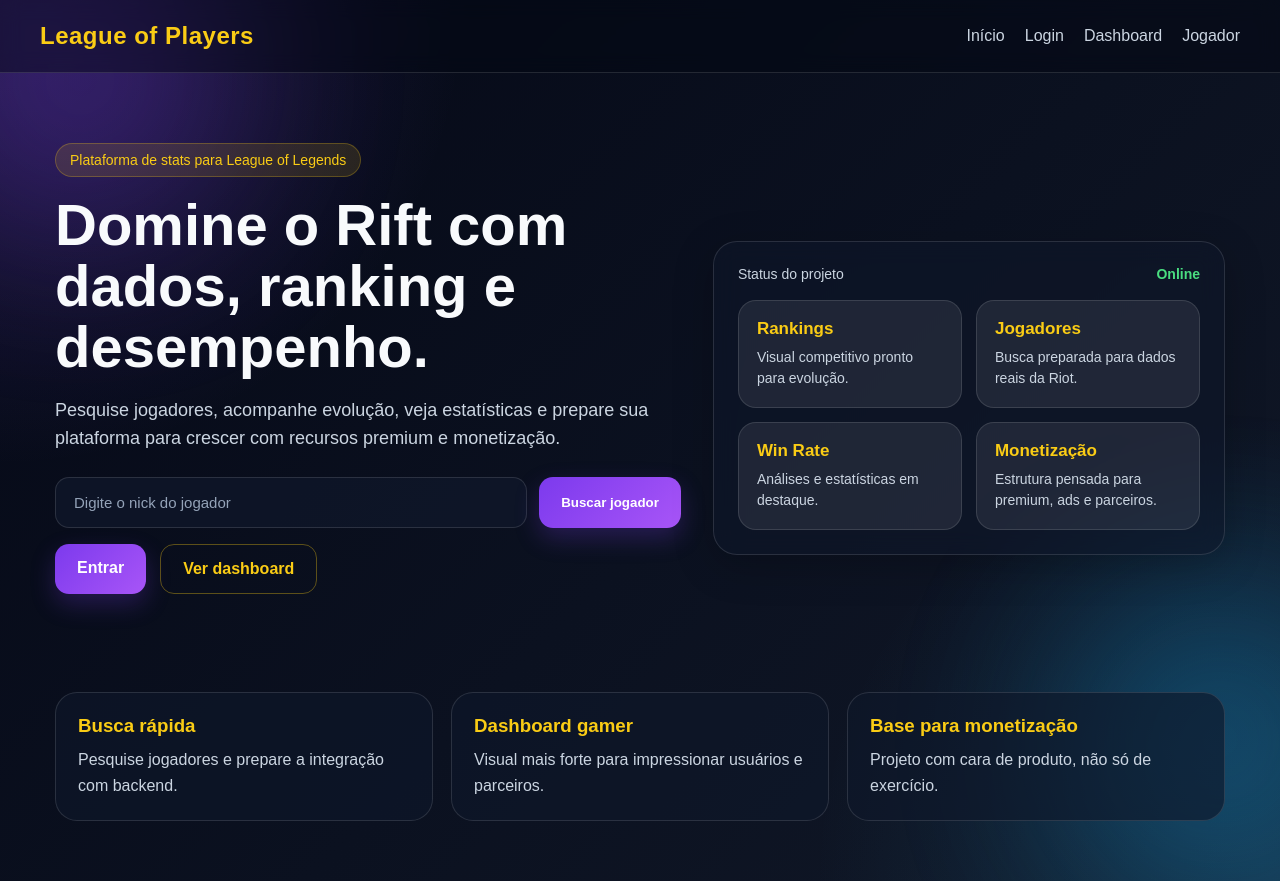
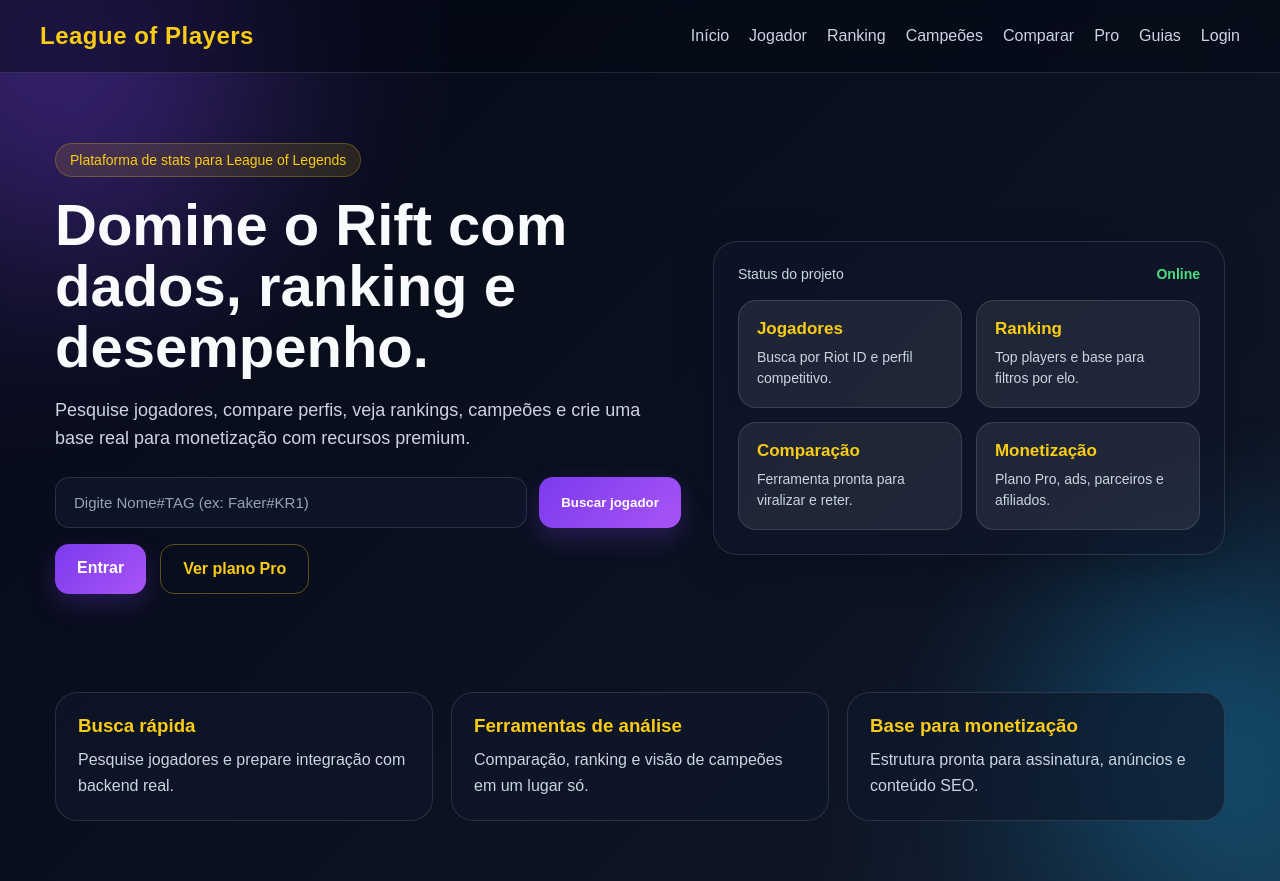
Before and after one commit to gabiemisiqueira-code/league-of-players, a plain HTML site: page index.html in a window 1280 px wide. Drawn offline with Linux system fonts and the light colour scheme; files whose address does not match are found by name.

Commit message:
Update index.html

```diff
--- a/index.html
+++ b/index.html
@@ -14,9 +14,13 @@
     <div class="logo">League of Players</div>
     <nav class="nav-links">
       <a href="index.html">Início</a>
+      <a href="pages/player.html">Jogador</a>
+      <a href="pages/ranking.html">Ranking</a>
+      <a href="pages/champions.html">Campeões</a>
+      <a href="pages/compare.html">Comparar</a>
+      <a href="pages/pro.html">Pro</a>
+      <a href="pages/guides.html">Guias</a>
       <a href="login.html">Login</a>
-      <a href="dashboard.html">Dashboard</a>
-      <a href="pages/player.html">Jogador</a>
     </nav>
   </header>
 
@@ -25,18 +29,18 @@
       <span class="tag">Plataforma de stats para League of Legends</span>
       <h1>Domine o Rift com dados, ranking e desempenho.</h1>
       <p>
-        Pesquise jogadores, acompanhe evolução, veja estatísticas e prepare
-        sua plataforma para crescer com recursos premium e monetização.
+        Pesquise jogadores, compare perfis, veja rankings, campeões e crie
+        uma base real para monetização com recursos premium.
       </p>
 
       <div class="search-box">
-        <input type="text" id="summonerInput" placeholder="Digite o nick do jogador" />
+        <input type="text" id="summonerInput" placeholder="Digite Nome#TAG (ex: Faker#KR1)" />
         <button id="searchBtn">Buscar jogador</button>
       </div>
 
       <div class="hero-actions">
         <a class="btn-primary" href="login.html">Entrar</a>
-        <a class="btn-secondary" href="dashboard.html">Ver dashboard</a>
+        <a class="btn-secondary" href="pages/pro.html">Ver plano Pro</a>
       </div>
 
       <p class="search-hint" id="searchHint"></p>
@@ -51,20 +55,20 @@
 
         <div class="panel-grid">
           <div class="mini-card">
-            <h3>Rankings</h3>
-            <p>Visual competitivo pronto para evolução.</p>
+            <h3>Jogadores</h3>
+            <p>Busca por Riot ID e perfil competitivo.</p>
           </div>
           <div class="mini-card">
-            <h3>Jogadores</h3>
-            <p>Busca preparada para dados reais da Riot.</p>
+            <h3>Ranking</h3>
+            <p>Top players e base para filtros por elo.</p>
           </div>
           <div class="mini-card">
-            <h3>Win Rate</h3>
-            <p>Análises e estatísticas em destaque.</p>
+            <h3>Comparação</h3>
+            <p>Ferramenta pronta para viralizar e reter.</p>
           </div>
           <div class="mini-card">
             <h3>Monetização</h3>
-            <p>Estrutura pensada para premium, ads e parceiros.</p>
+            <p>Plano Pro, ads, parceiros e afiliados.</p>
           </div>
         </div>
       </div>
@@ -74,15 +78,15 @@
   <section class="features-section">
     <div class="feature-card">
       <h3>Busca rápida</h3>
-      <p>Pesquise jogadores e prepare a integração com backend.</p>
+      <p>Pesquise jogadores e prepare integração com backend real.</p>
     </div>
     <div class="feature-card">
-      <h3>Dashboard gamer</h3>
-      <p>Visual mais forte para impressionar usuários e parceiros.</p>
+      <h3>Ferramentas de análise</h3>
+      <p>Comparação, ranking e visão de campeões em um lugar só.</p>
     </div>
     <div class="feature-card">
       <h3>Base para monetização</h3>
-      <p>Projeto com cara de produto, não só de exercício.</p>
+      <p>Estrutura pronta para assinatura, anúncios e conteúdo SEO.</p>
     </div>
   </section>
 
```
